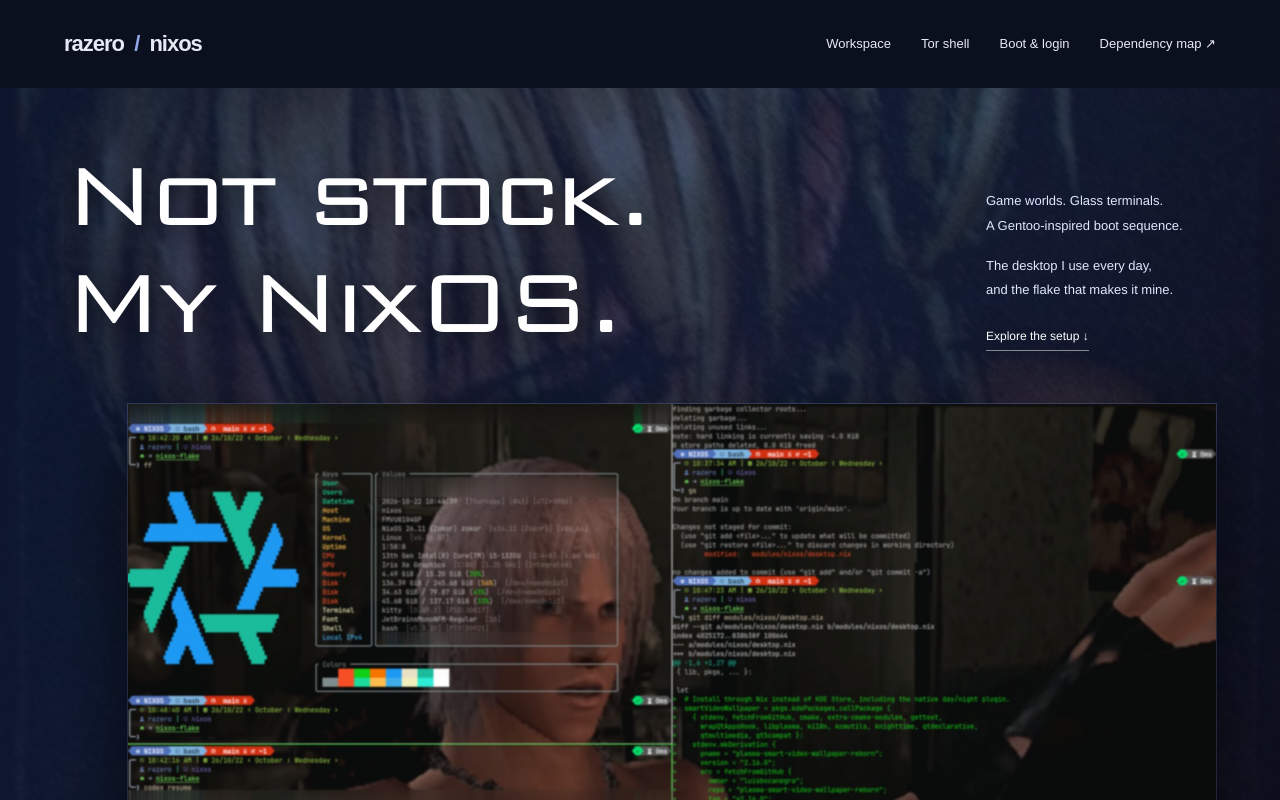
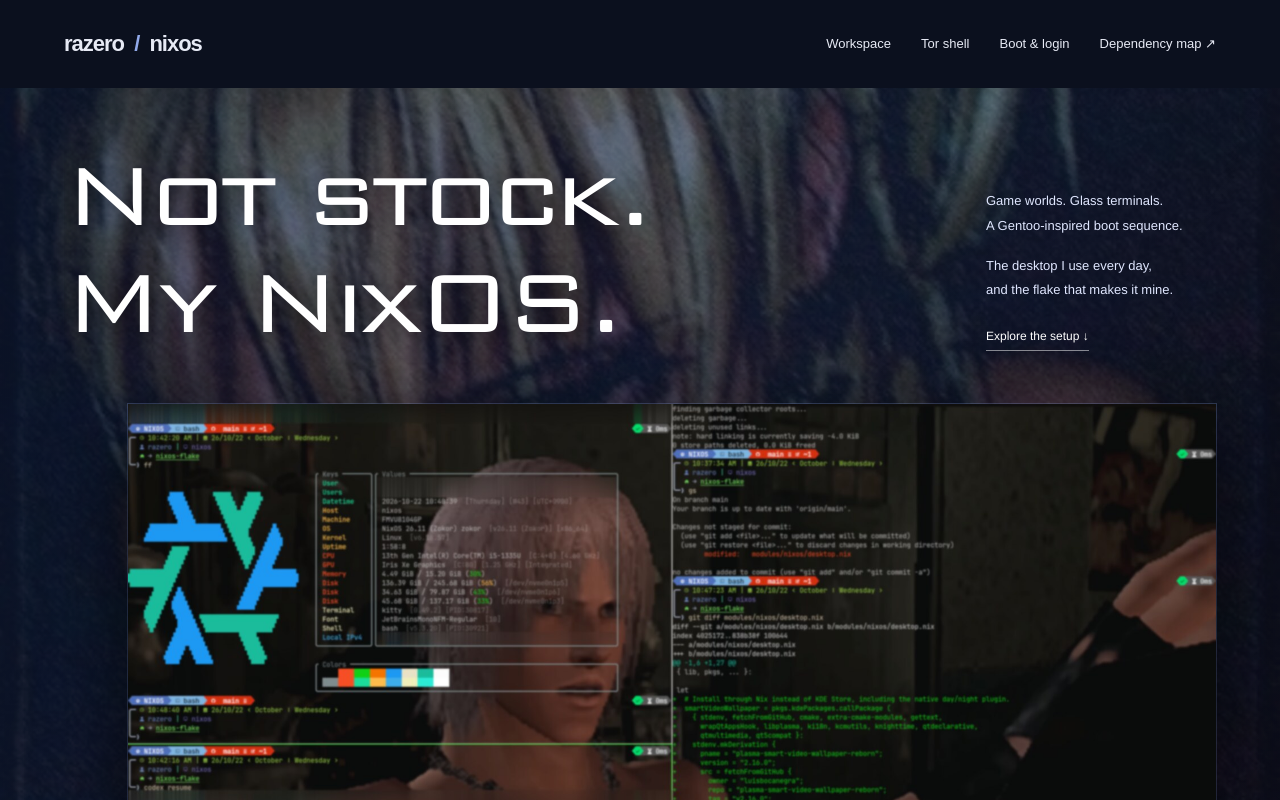
Before and after one commit to Captain0hamu/laptop_flake, a plain HTML site: page graph/showcase.html in a window 1280 px wide. Drawn offline with Linux system fonts and the light colour scheme.

Commit message:
Reveal more of showcase intro wallpaper

```diff
--- a/graph/showcase-after-hours.css
+++ b/graph/showcase-after-hours.css
@@ -12,7 +12,7 @@ body { background:#090c17; color:var(--ink); }
 .wordmark-slash { color:#91a9e9; }
 .intro::before {
   bottom:0;
-  background:linear-gradient(110deg,#101b39d4,#172344bf 56%,#111122ce),url('assets/showcase-intro.jpg') center/cover;
+  background:linear-gradient(110deg,#101b39ae,#17234499 56%,#111122a8),url('assets/showcase-intro.jpg') center/cover;
 }
 .intro h1 { text-shadow:0 2px 30px #0008; }
 .hero-capture>a { box-shadow:0 25px 70px #000a,0 0 0 1px #91acf044; }
```
